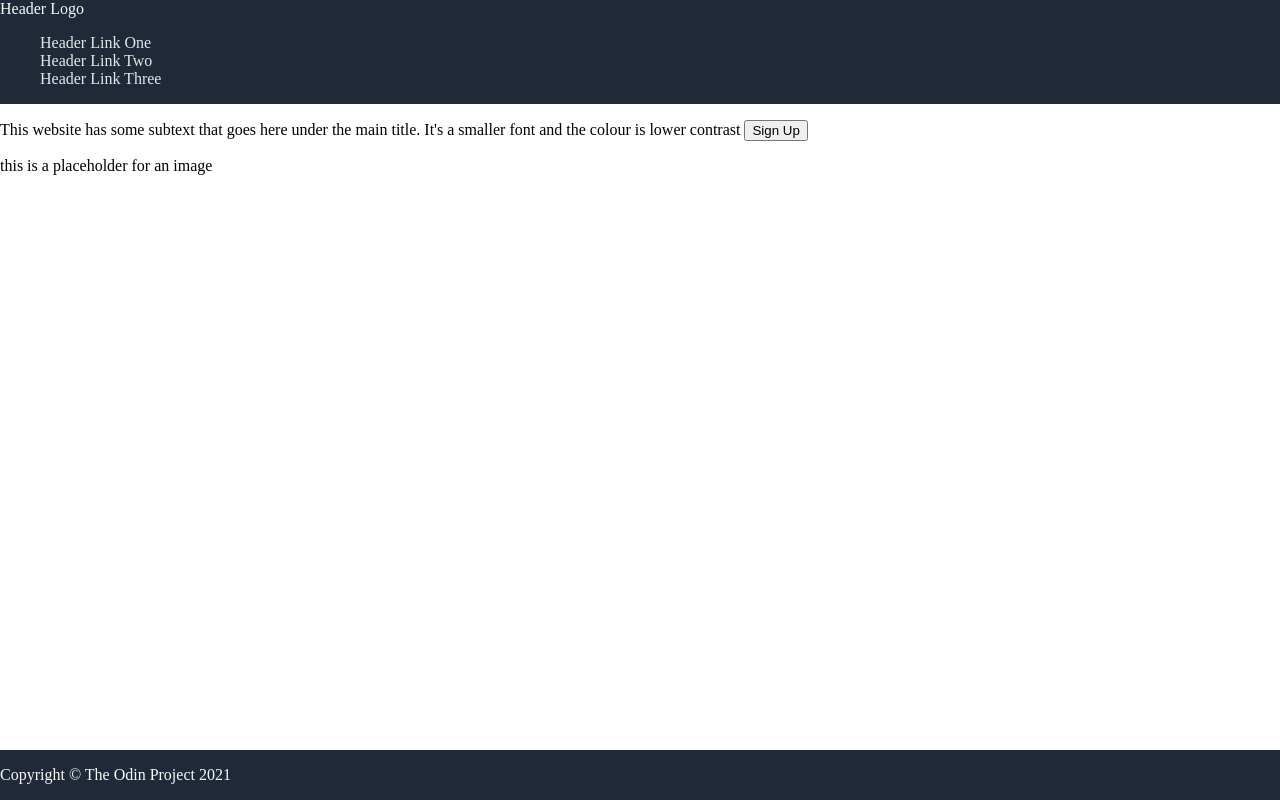
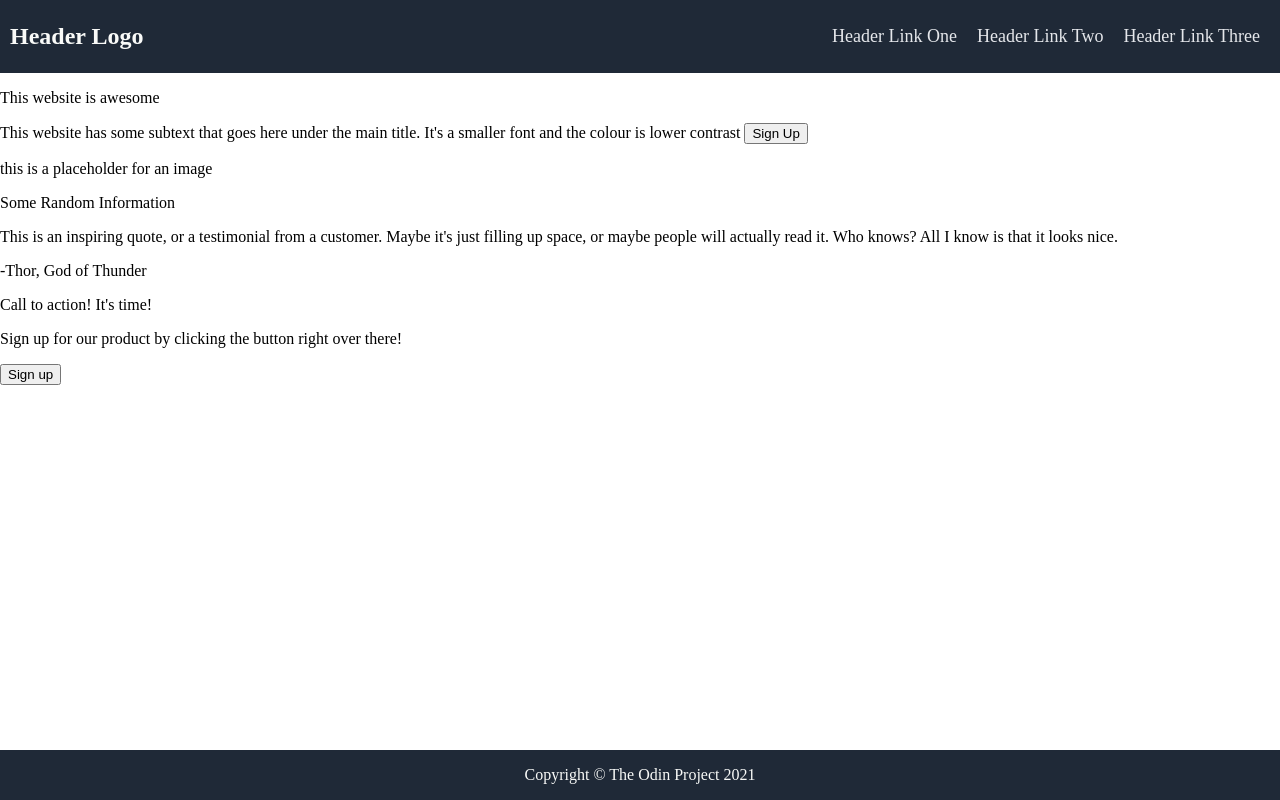
Before and after one commit to rayb89/Landing_Page, a plain HTML site: page Index.html in a window 1280 px wide. Drawn offline with Linux system fonts and the light colour scheme.

Commit message:
All HTML text added and stlying started.

```diff
--- a/Index.html
+++ b/Index.html
@@ -9,7 +9,7 @@
 </head>
 <body>
     <div class="navbar">
-        <Header> Header Logo
+        <Header> Header Logo</Header>
     <Nav>
         <ul>
             <li><a href="#">Header Link One</a></li>
@@ -17,12 +17,11 @@
             <li><a href="#">Header Link Three</a></li>
         </ul>
     </Nav>
-    </Header>
     </div>
     <div class="main">
         <div class="section1">
             <div>
-                <title>This website is awesome </title>
+                <p>This website is awesome</p>
                 <P>This website has some subtext that goes here under
                     the main title. It's a smaller font and the colour is
                     lower contrast
@@ -30,6 +29,28 @@
                 </P>
             </div>
             <div><img src="" alt="">this is a placeholder for an image</div>
+        </div>
+        <div class="section2">
+                <p>Some Random Information</p>
+
+        </div>
+        <div class="section3">
+                <p>This is an inspiring quote, or a testimonial from a customer.
+                    Maybe it's just filling up space, or maybe people will actually
+                    read it. Who knows? All I know is that it looks nice.
+                </p>
+                <p>
+                    -Thor, God of Thunder
+                </p>
+        </div>
+        <div class="section4">
+            <p>
+                Call to action! It's time!
+            </p>
+            <p>Sign up for our product by clicking the button right over there!
+            </p>
+            <button>Sign up</button>
+
         </div>
     </div>
 
--- a/style.css
+++ b/style.css
@@ -12,23 +12,36 @@ body {
 
 .navbar {
     background-color: #1F2937;
+    display: flex;
+    justify-content: space-between;
 }
 
 Header {
 color: #F9FAF8;
+font-size: 24px;
+font-weight: bold;
+padding: 10px;
+align-self: center;
 }
 
 .navbar ul {
     list-style: none;
+    display: flex;
+    padding: 10px;
 }
 
 .navbar ul a {
     color: #E5E7EB;
     text-decoration: none;
+    font-size: 18px;
+    padding: 10px;
 
 }
 
 footer {
     background-color: #1F2937;
     color: #F9FAF8;
+    display: flex;
+    justify-content: center;
+    align-items: center;
 }
```
Lines whose indentation alone changed are shown as unchanged.
